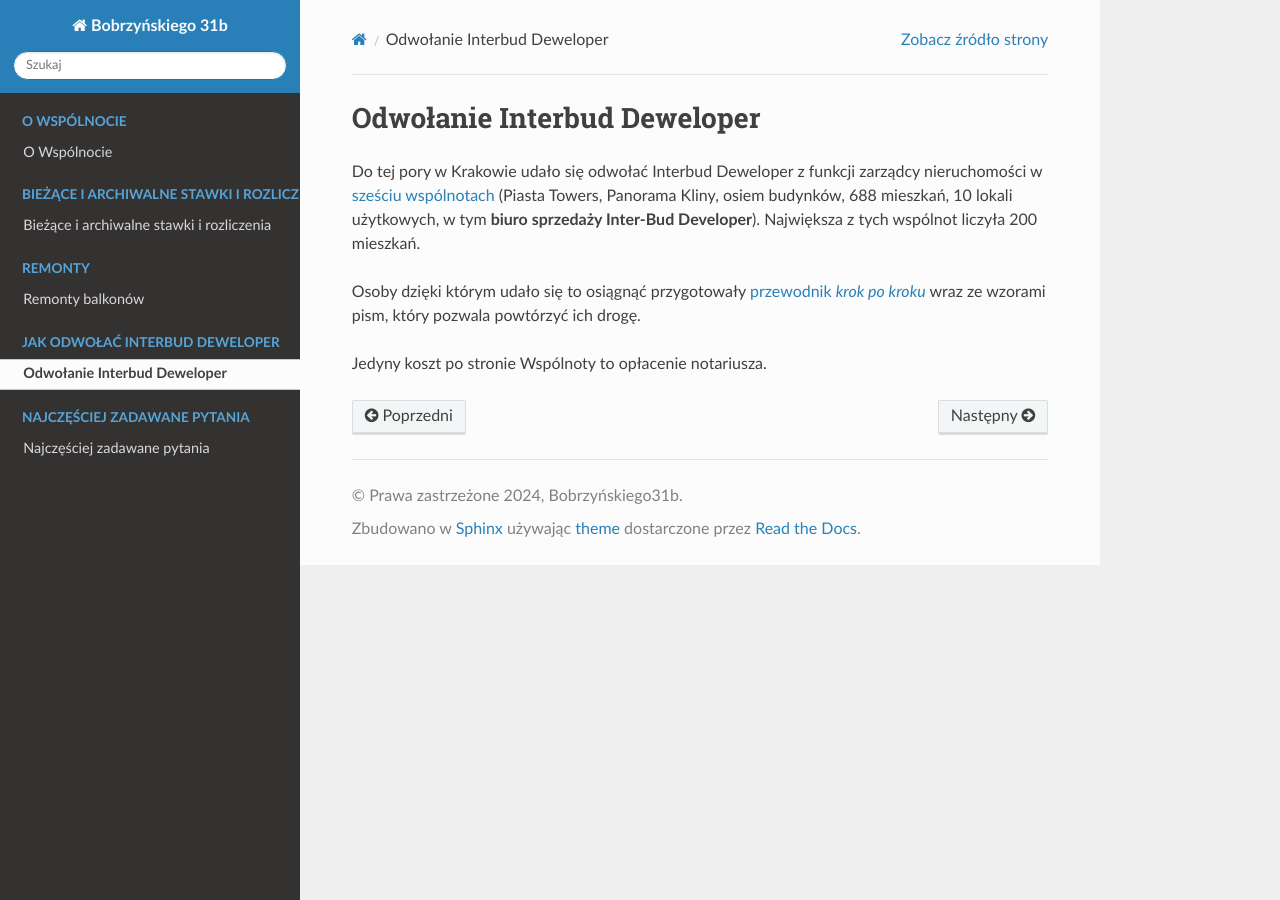
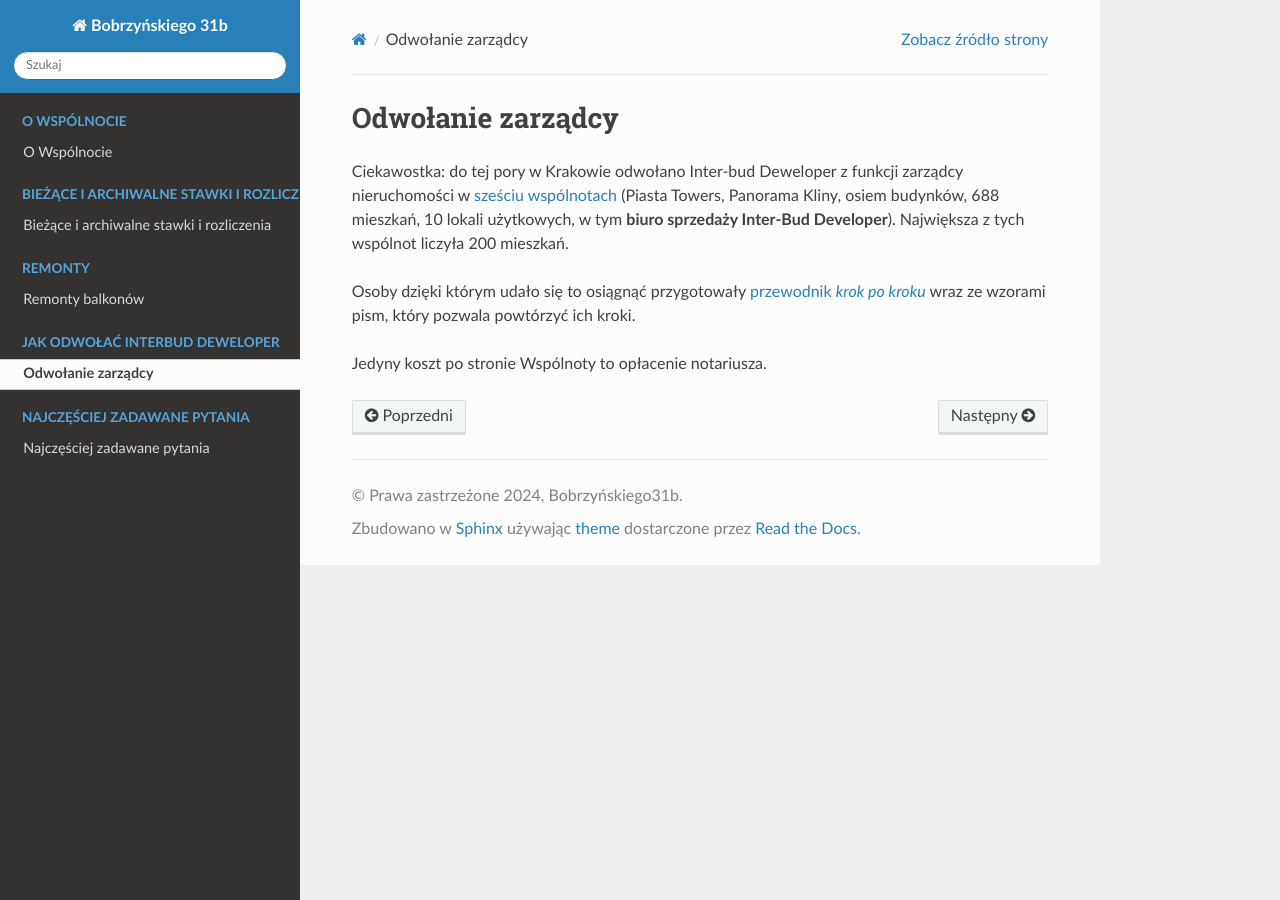
Before and after one commit to Bobrzynskiego31b/Bobrzynskiego31b.github.io, a Sphinx documentation site: the page built from docs/odwolanieib.rst, in a window 1280 px wide. Built offline with Sphinx 7.4.7 and the Read the Docs theme 3.1.0, drawn with Linux system fonts in a browser that asks for light colours.

Commit message:
It's a trap!

```diff
--- a/docs/index.rst
+++ b/docs/index.rst
@@ -25,6 +25,7 @@
    balkony
 
 .. toctree::
+   :hidden:
    :maxdepth: 2
    :caption: Jak odwołać Interbud Deweloper
 
--- a/docs/odwolanieib.rst
+++ b/docs/odwolanieib.rst
@@ -1,13 +1,13 @@
-Odwołanie Interbud Deweloper
-============================
+Odwołanie zarządcy
+==================
 
-Do tej pory w Krakowie udało się odwołać Interbud Deweloper
+Ciekawostka: do tej pory w Krakowie odwołano Inter-bud Deweloper
 z funkcji zarządcy nieruchomości w `sześciu wspólnotach <https://odwolanieib.wordpress.com/2023/03/23/wspolnoty-po-zmianie/>`_ (Piasta Towers, Panorama Kliny, osiem budynków, 688 mieszkań,
 10 lokali użytkowych, w tym **biuro sprzedaży Inter-Bud Developer**). Największa z tych wspólnot liczyła 200 mieszkań.
 
 Osoby dzięki którym udało się to osiągnąć przygotowały
 |przewodnik|_
-wraz ze wzorami pism, który pozwala powtórzyć ich drogę.
+wraz ze wzorami pism, który pozwala powtórzyć ich kroki.
 
 Jedyny koszt po stronie Wspólnoty to opłacenie notariusza.
 
```
Also changed, not shown: docs/faqs.rst (+7 -0 lines).
